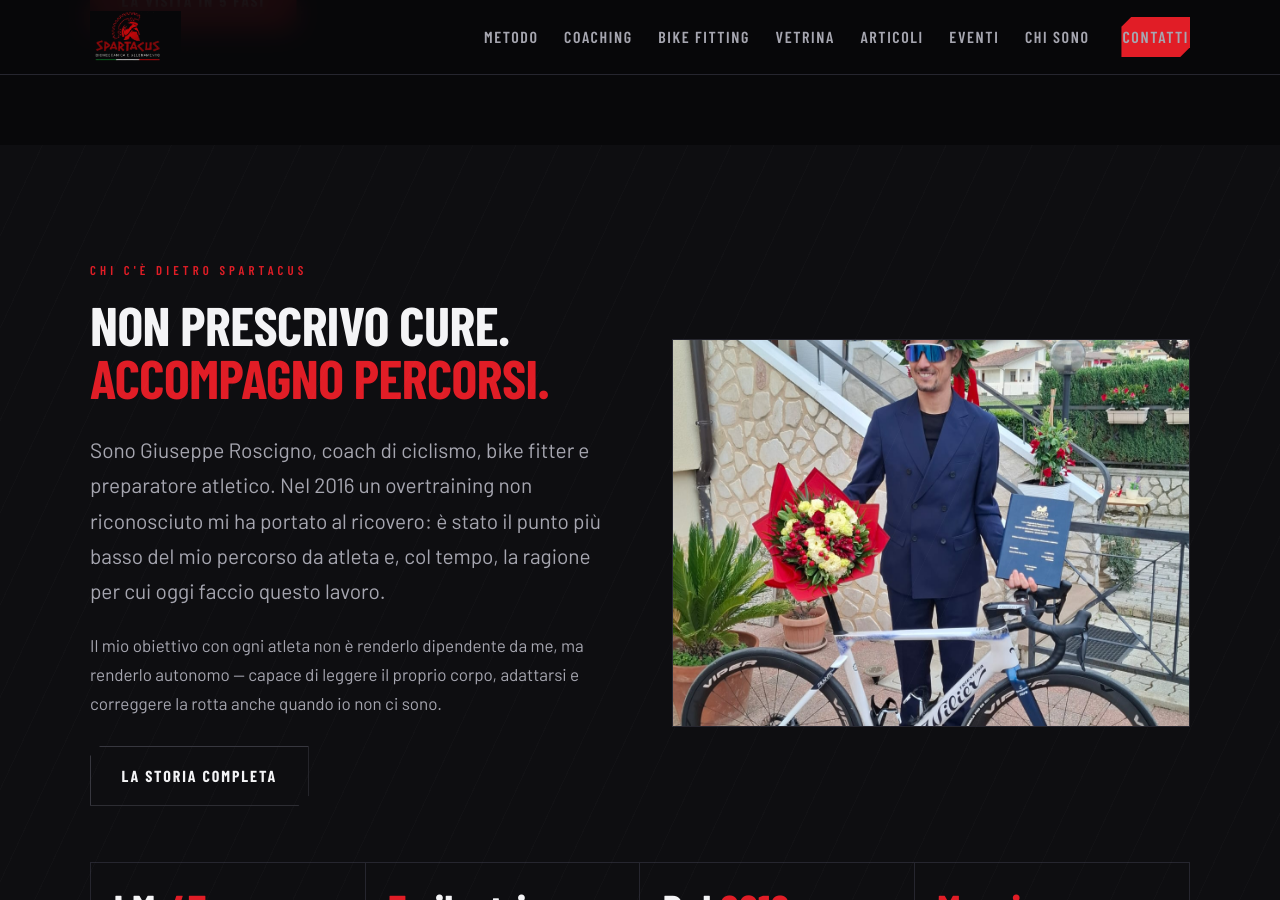
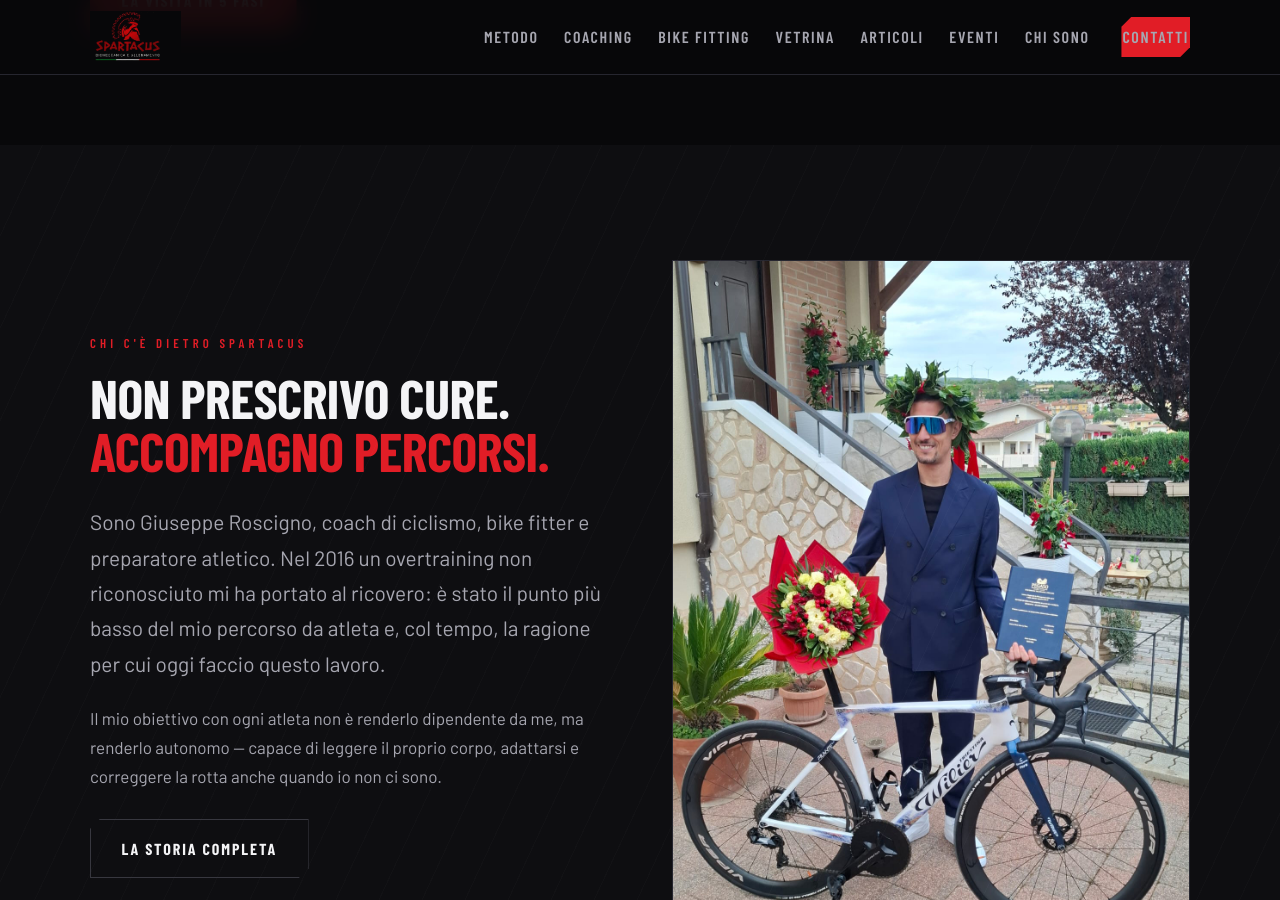
Before and after one commit to spartacus-lab/spartacus-lab.github.io, a Jekyll site: the page built from index.html, in a window 1280 px wide and 900 px high, scrolled down 4865 px. Built offline with Jekyll 4.4.1, drawn with Linux system fonts in a browser that asks for light colours; some web fonts are replaced; the list of posts is cut into pages by our own code.

Commit message:
Adatta il riquadro della foto in home per mostrarla per intero

```diff
--- a/index.html
+++ b/index.html
@@ -185,7 +185,7 @@ title: "Spartacus — Biomeccanica e Allenamento"
         </div>
       </div>
 
-      <div class="split__media">
+      <div class="split__media" style="aspect-ratio:3/4">
         <img src="{{ '/assets/img/foto/giuseppe-misura.jpg' | relative_url }}"
              alt="Giuseppe Roscigno durante il rilievo delle quote" loading="lazy">
       </div>
```
